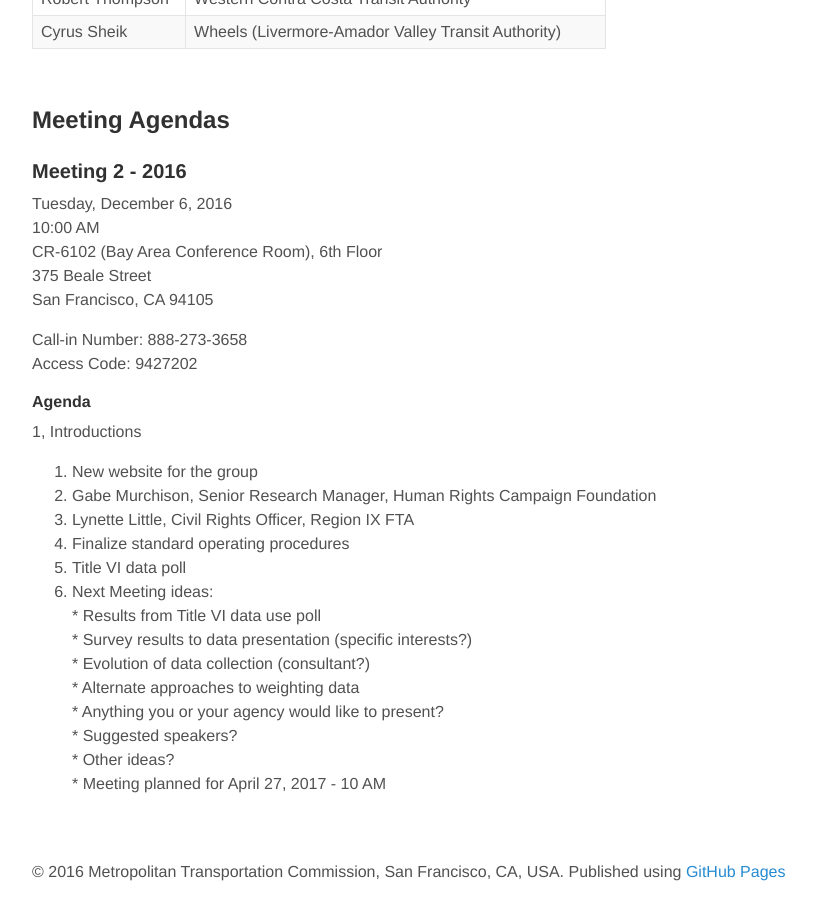
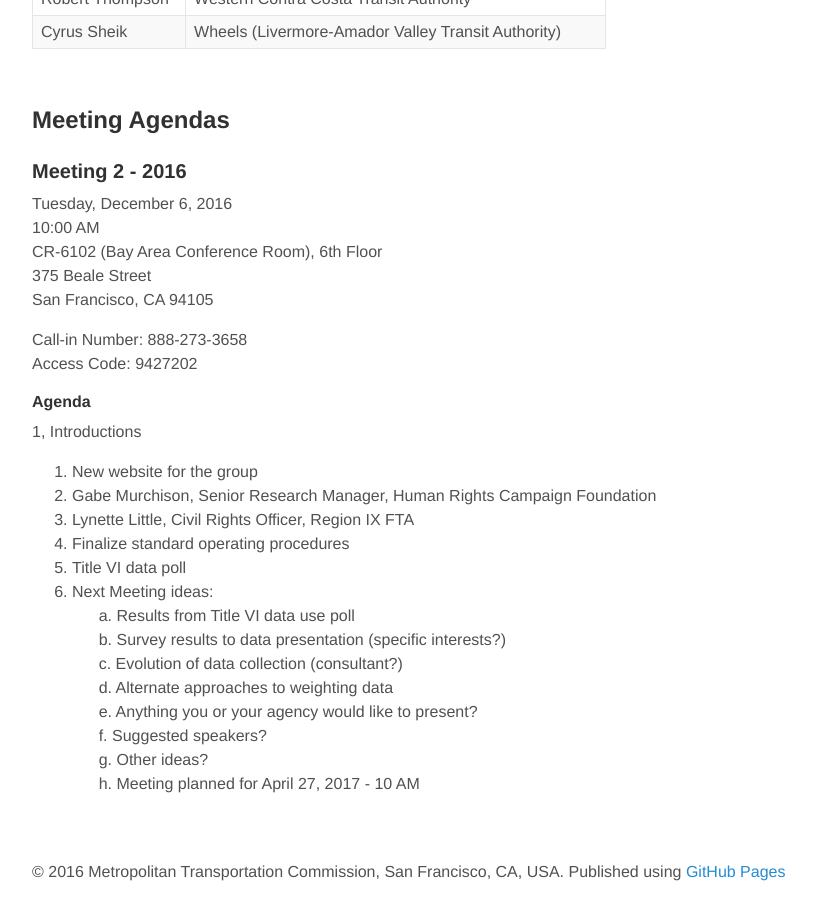
Before and after one commit to BayAreaMetro/transit-passenger-surveys, a Jekyll site: the page built from steering.md, in a window 1280 px wide and 900 px high, scrolled down 1367 px. Shown: the whole window, without its empty margins (144-960 px from the left). Built offline with Jekyll 4.4.1, drawn with Linux system fonts in a browser that asks for light colours; nearby versions of some CDN libraries; library files that are not in the unit come from our copies; some of the changed lines change nothing that is shown.

Commit message:
Indentation

```diff
--- a/steering.md
+++ b/steering.md
@@ -72,11 +72,11 @@ Access Code: 9427202
 5. Finalize standard operating procedures
 6. Title VI data poll
 7. Next Meeting ideas:
-        * Results from Title VI data use poll
-        * Survey results to data presentation (specific interests?)
-        * Evolution of data collection (consultant?)
-        * Alternate approaches to weighting data
-        * Anything you or your agency would like to present?
-        * Suggested speakers?
-        * Other ideas?
-        * Meeting planned for April 27, 2017 - 10 AM
+        &nbsp;&nbsp;&nbsp;&nbsp;&nbsp;&nbsp;a. Results from Title VI data use poll
+        &nbsp;&nbsp;&nbsp;&nbsp;&nbsp;&nbsp;b. Survey results to data presentation (specific interests?)
+        &nbsp;&nbsp;&nbsp;&nbsp;&nbsp;&nbsp;c. Evolution of data collection (consultant?)
+        &nbsp;&nbsp;&nbsp;&nbsp;&nbsp;&nbsp;d. Alternate approaches to weighting data
+        &nbsp;&nbsp;&nbsp;&nbsp;&nbsp;&nbsp;e. Anything you or your agency would like to present?
+        &nbsp;&nbsp;&nbsp;&nbsp;&nbsp;&nbsp;f. Suggested speakers?
+        &nbsp;&nbsp;&nbsp;&nbsp;&nbsp;&nbsp;g. Other ideas?
+        &nbsp;&nbsp;&nbsp;&nbsp;&nbsp;&nbsp;h. Meeting planned for April 27, 2017 - 10 AM
```
